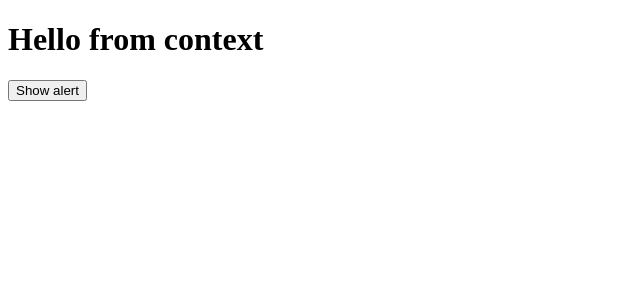
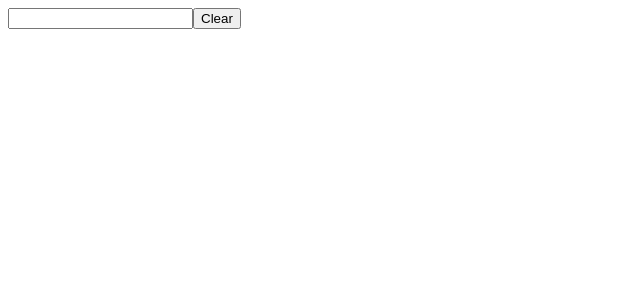
Before and after one commit to AirMaks/react-hooks, a React (Create React App) app: page / in a window 1280 px wide. Shown: the top 300 px of the page, without its empty margins (0-640 px from the left). Built offline with nearby package versions, Linux system fonts and the light colour scheme.

Commit message:
own hooks

```diff
--- a/src/App.js
+++ b/src/App.js
@@ -1,18 +1,44 @@
-import React from 'react';
-import Alert from './alert/Alert.js';
-import { AlertProvider } from './alert/AlertContext.js';
-import Main from './Main.js';
+import React, {useEffect, useState} from 'react';
+
+function useLogger(value) {
+    useEffect(() => {
+        console.log('value changed');
+    }, [value])
+}
+
+
+function useInput(initialValue) {
+    const [value, setValue] = useState(initialValue);
+
+    const onChange = e => {
+        setValue(e.target.value);
+    }
+
+    const clear = () => setValue('');
+
+    return {
+        bind: {value, onChange},
+        value, clear
+    }
+
+}
+
 
 
 function App() {
+
+    const input = useInput('');
+
+    useLogger(input.value);
+
     return (
-        <AlertProvider>
-            <div>
-                <Main toggle={() => {}}/>
-                <Alert />
-            </div>
-        </AlertProvider>
+        <div>
+            <input type="text" {...input.bind}/>
+            <button onClick={() => input.clear()}>Clear</button>
+            <h1>{input.value}</h1>
+        </div>
     )
+
 }
 
 export default App;
```
